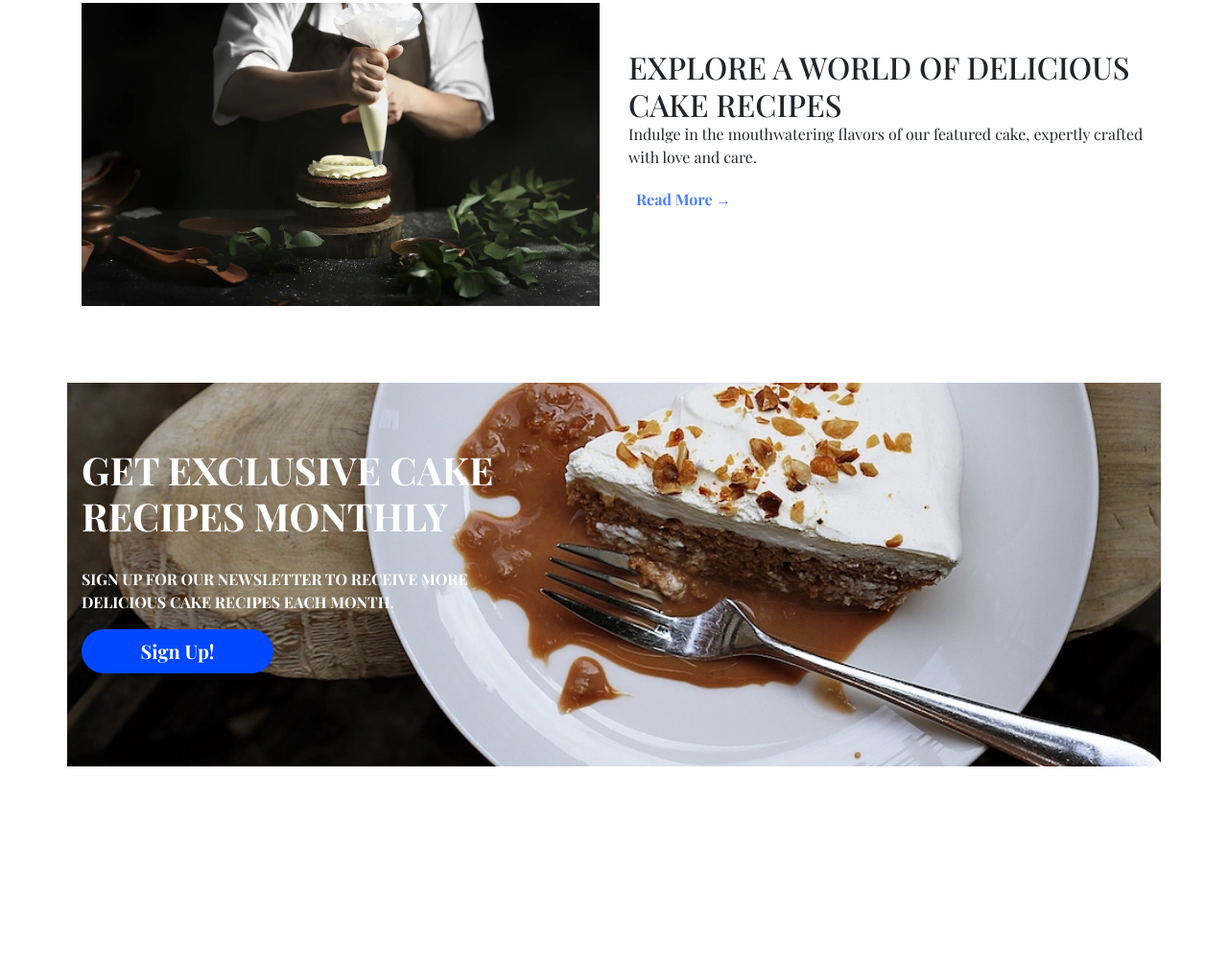
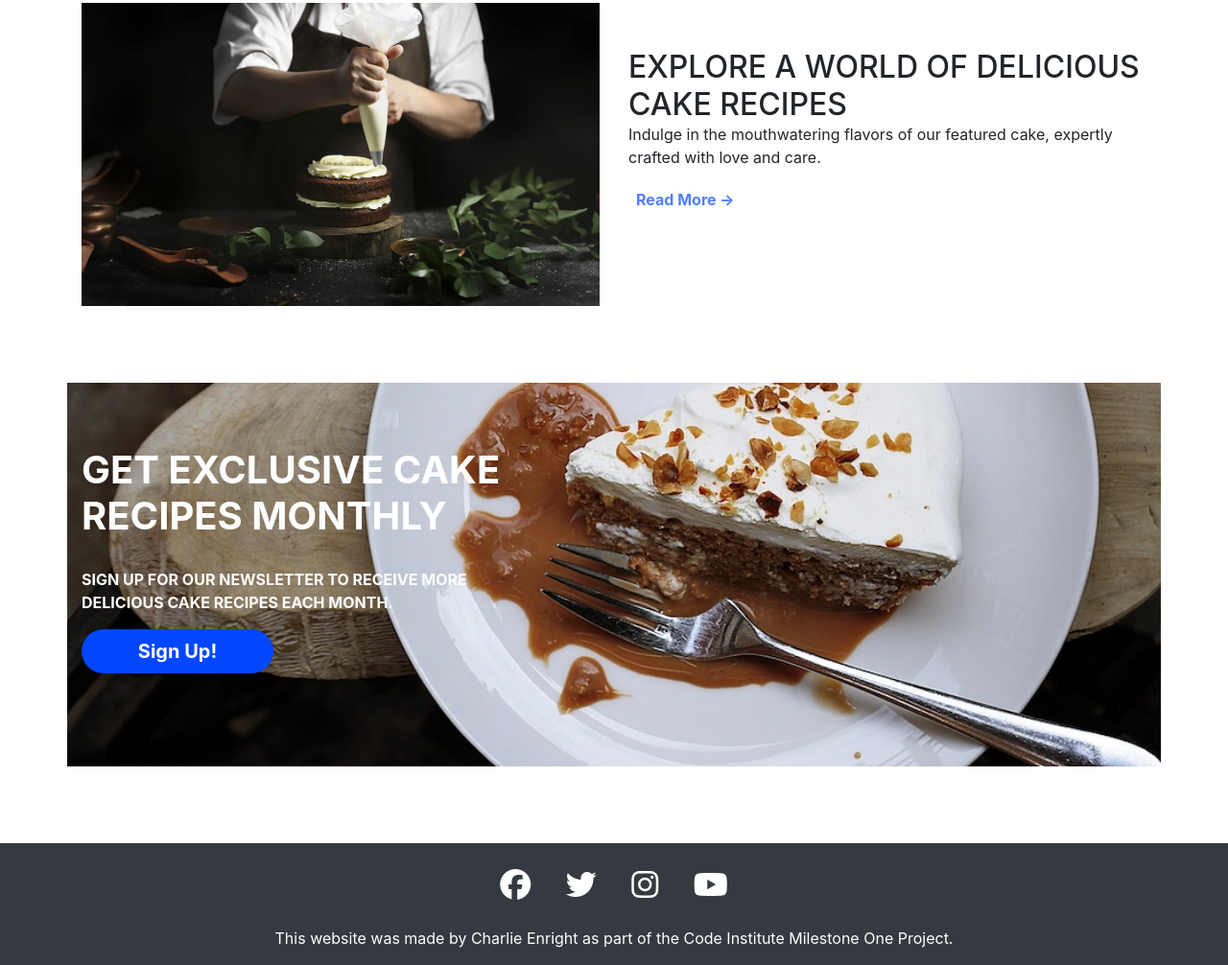
Before and after one commit to enrightc/The-Gourmet-Cake-Club, a plain HTML site: page index.html in a window 1280 px wide. Shown: the part 1272-2278 px from the top of the page at 96% size. Before the commit the page ends 2071 px from the top, so only its background shows below. Drawn offline with nearby package versions, Linux system fonts and the light colour scheme; a web font is replaced by a local one.

Commit message:
Feat: Added and styled footer

```diff
--- a/assets/css/style.css
+++ b/assets/css/style.css
@@ -1,8 +1,4 @@
-@import url('https://fonts.googleapis.com/css2?family=Playfair+Display:ital,wght@0,400;0,500;0,700;1,400;1,500;1,700&display=swap');
-
-@import url('https://fonts.googleapis.com/css2?family=Playfair+Display:ital,wght@0,400;0,500;0,700;1,400;1,500;1,700&family=Roboto:ital,wght@0,400;0,700;1,400&display=swap');
-
-body {
+ody {
     font-family: 'Playfair Display', serif;
 }
 
@@ -150,3 +146,32 @@ h4 {
     border: none;
     font-size: 16px;
 }
+
+
+/* ----------------------------------------- Footer */
+footer {
+    background-color: #343a40;
+    color: white;
+    min-height: 100px;
+    text-align: center;
+    margin-top: 80px;
+}
+
+.social-links {
+    padding-top: 15px;
+    text-align: center;
+}
+
+.social-links li a i {
+    font-size: 32px;
+    padding: 12px;
+    color: white;
+    transition: all 0.35s ease-in-out;
+    -moz-transition: all 0.35s ease-in-out;
+    -webkit-transition: all 0.35s ease-in-out;
+    -o-transition: all 0.35s ease-in-out;
+}
+
+.social-links li a i:hover {
+    color: black;
+}
--- a/index.html
+++ b/index.html
@@ -167,11 +167,45 @@
 
 
 
-    <section>
+    <footer class="container-fluid">
+        <div class="row">
+            <div class="col-12">
+                <ul class="list-inline social-links">
+                    <li class="list-inline-item">
+                        <a target="_blank" href="https://www.facebook.com" rel="noopener">
+                            <i class="fa-brands fa-facebook" aria-hidden="true"></i>
+                            <span class="sr-only">Facebook</span>
+                        </a>
+                    </li>
+                    <li class="list-inline-item">
+                        <a target="_blank" href="https://www.twitter.com" rel="noopener">
+                            <i class="fa-brands fa-twitter" aria-hidden="true"></i>
+                            <span class="sr-only">Twitter</span>
+                        </a>
+                    </li>
+                    <li class="list-inline-item">
+                        <a target="_blank" href="https://www.instagram.com" rel="noopener">
+                            <i class="fa-brands fa-instagram" aria-hidden="true"></i>
+                            <span class="sr-only">Instagram</span>
+                        </a>
+                    </li>
+                    <li class="list-inline-item">
+                        <a target="_blank" href="https://www.youtube.com" rel="noopener">
+                            <i class="fa-brands fa-youtube" aria-hidden="true"></i>
+                            <span class="sr-only">Youtube</span>
+                        </a>
+                    </li>
+                </ul>
+            </div>
+        </div>
+        <div class="row">
+            <div class="col-12">
+                <p>This website was made by Charlie Enright as part of the Code Institute Milestone One Project.</p>
+            </div>
+        </div>
 
-    </section>
 
-    <footer>
+
 
     </footer>
 
```
